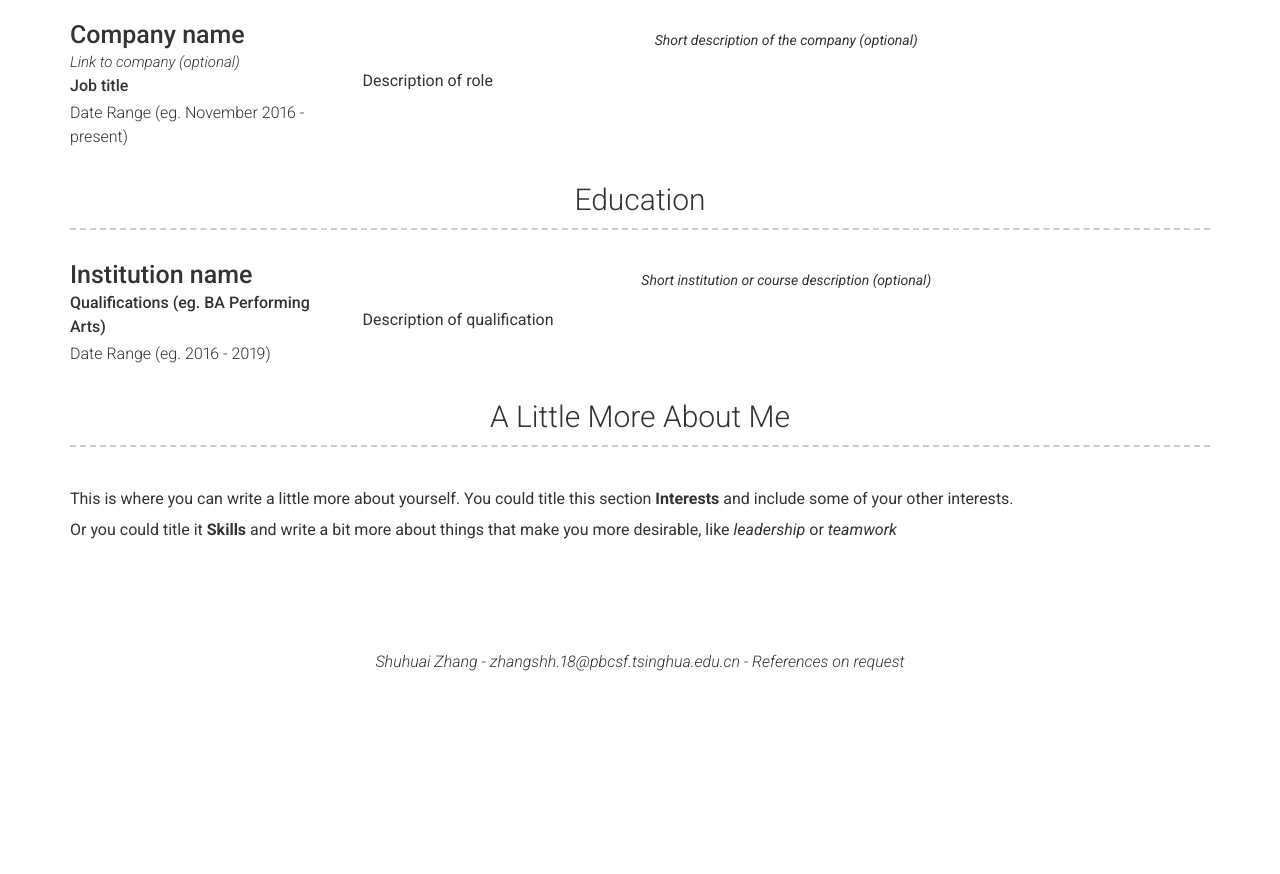
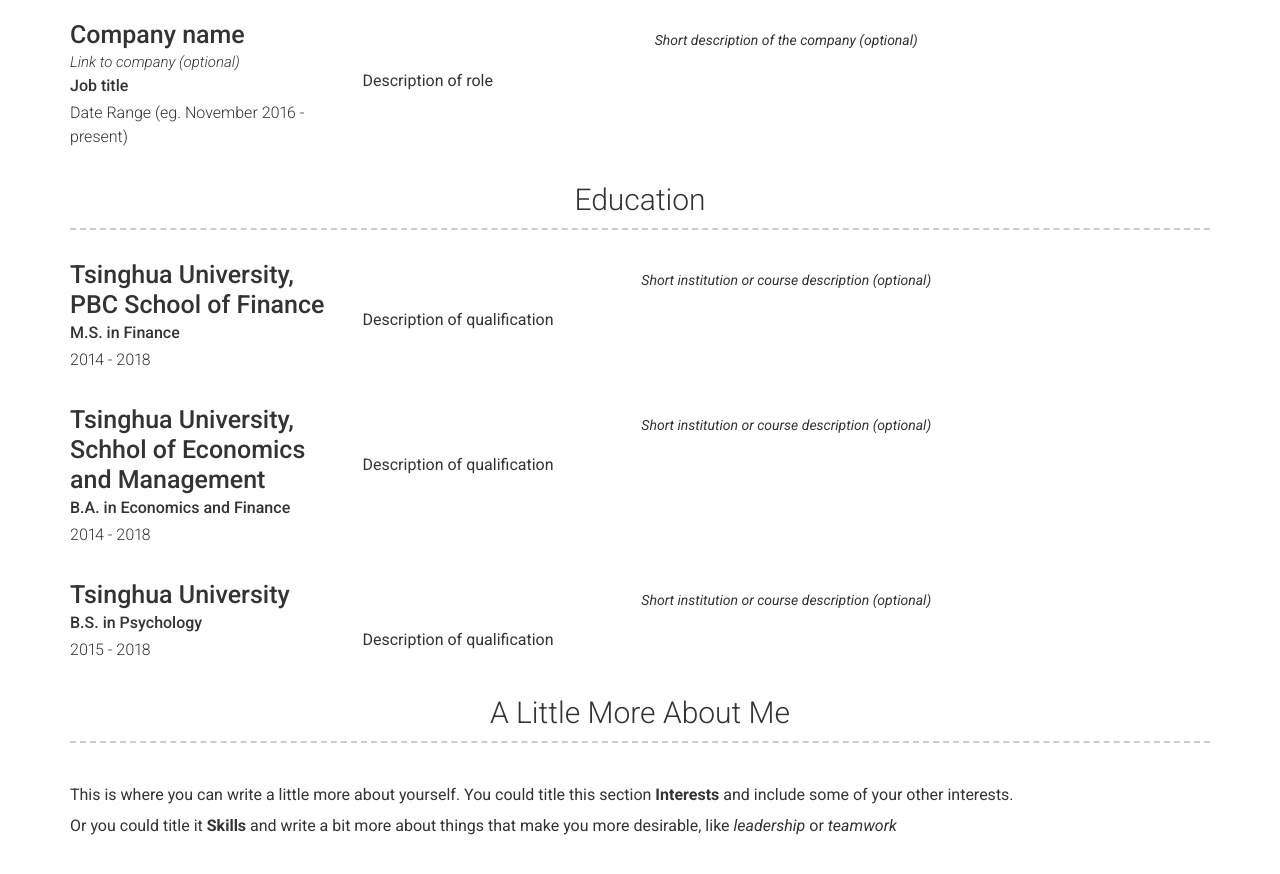
Before and after one commit to shuhuaizhang/shuhuaizhang.github.io, a Jekyll site: the page built from index.md, in a window 1280 px wide and 900 px high, scrolled down 1212 px. Shown: the top 874 px of the window. Built offline with Jekyll 4.4.1, drawn with Linux system fonts in a browser that asks for light colours; nearby versions of some CDN libraries; before the commit the page ends 1893 px from its top, so only the background shows below that.

Commit message:
Update education.yml

```diff
--- a/_data/education.yml
+++ b/_data/education.yml
@@ -1,9 +1,27 @@
 # Education Template
 - layout: left
-  name: Institution name
-  dates: Date Range (eg. 2016 - 2019)
-  qualification: Qualifications (eg. BA Performing Arts)
+  name: Tsinghua University, PBC School of Finance
+  dates: 2014 - 2018
+  qualification: M.S. in Finance
   quote: >
     Short institution or course description (optional)
   description: | # this will include new lines to allow paragraphs
     Description of qualification
+
+- layout: left
+  name: Tsinghua University, Schhol of Economics and Management
+  dates: 2014 - 2018
+  qualification: B.A. in Economics and Finance
+  quote: >
+    Short institution or course description (optional)
+  description: | # this will include new lines to allow paragraphs
+    Description of qualification
+
+- layout: left
+  name: Tsinghua University
+  dates: 2015 - 2018
+  qualification: B.S. in Psychology
+  quote: >
+    Short institution or course description (optional)
+  description: | # this will include new lines to allow paragraphs
+    Description of qualification
```
